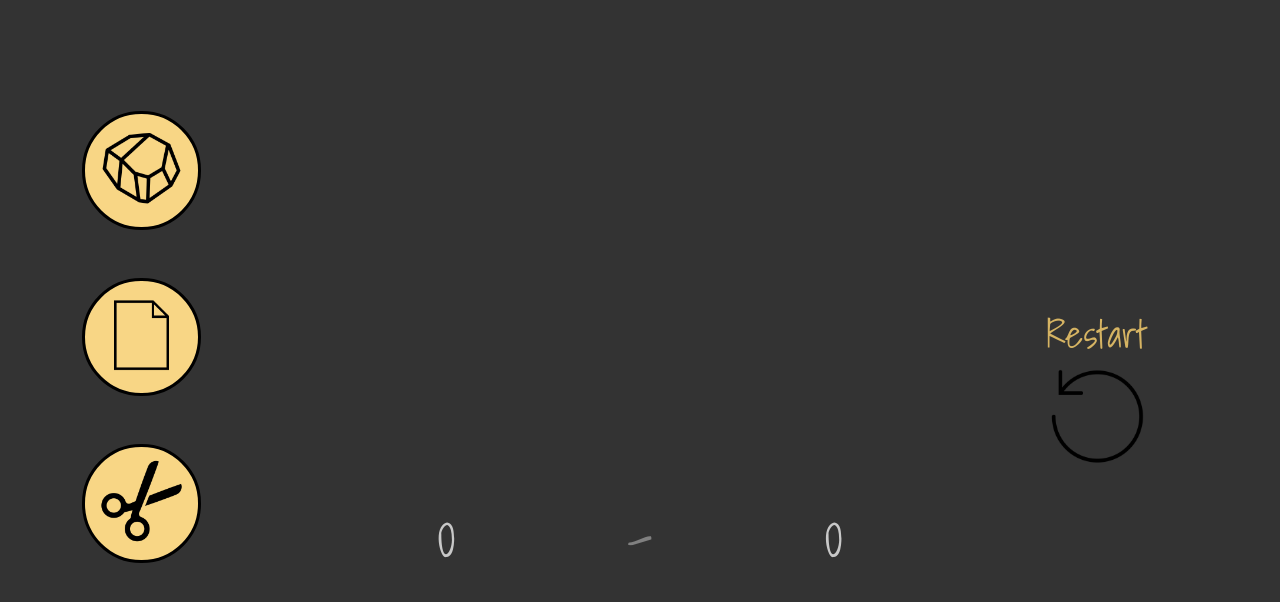
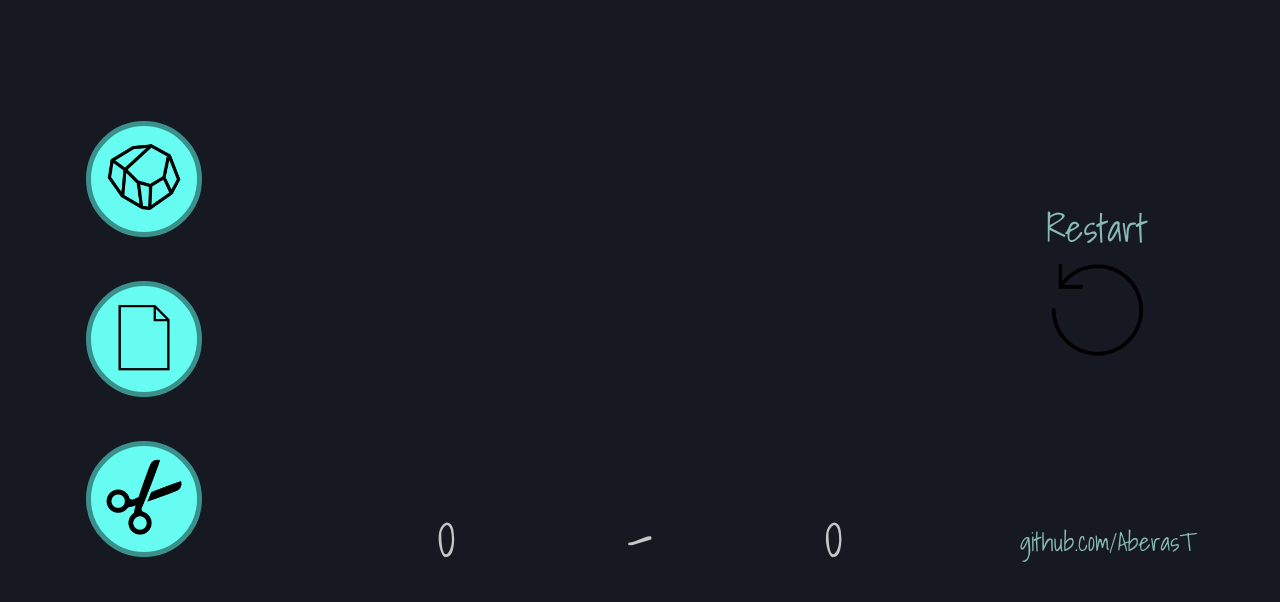
Before and after one commit to AberasT/rockpaperscissors, a plain HTML site: page index.html in a window 1280 px wide. Drawn offline with Linux system fonts and the light colour scheme.

Commit message:
visual improvements. github link added

```diff
--- a/index.html
+++ b/index.html
@@ -11,15 +11,15 @@
 <body>
     <div id='general-container'>
         <div id='elements'>
-            <button id='rock'> <img id='rockImg' src="images/noun_stone_1373886.png" > </button>
-            <button id='paper'><img id='paperImg' src="images/noun_Paper_66237.png" ></button>
-            <button id='scissors'><img id='scissorsImg' src="images/noun_Scissors_3911744.png" ></button>
+            <button class="play-button" id='rock'> <img class="play-img" id='rockImg' src="images/noun_stone_1373886.png" > </button>
+            <button class="play-button" id='paper'><img class="play-img" id='paperImg' src="images/noun_Paper_66237.png" ></button>
+            <button class="play-button" id='scissors'><img class="play-img" id='scissorsImg' src="images/noun_Scissors_3911744.png" ></button>
         </div>
         <div id='textCont'>
-            <p id='player'></p>
+            <p class="selection-text" id='player'></p>
             <p id='you'></p>
-            <p id='vs'></p>
-            <p id='computer'></p>
+            <p class="selection-text" id='vs'></p>
+            <p class="selection-text" id='computer'></p>
             <p id='pc'></p>
             <p id='result'></p>
             <p id='pCounter'></p>
@@ -27,6 +27,7 @@
             <p id='cCounter'></p>
         </div>
         <button id='restart'><p id="restart-text">Restart</p><img id='restartImg' src="images/noun_restart_2816672.png" ></button>
+        <a href="https://github.com/AberasT" target="_blank">github.com/AberasT</a>
     </div>
     <script src="./scripts/script.js"></script>
 </body>
--- a/scripts/script.js
+++ b/scripts/script.js
@@ -4,7 +4,6 @@ let pCounter = document.getElementById('pCounter');
 pCounter.textContent = pPoints;
 let cCounter = document.getElementById('cCounter');
 cCounter.textContent = cPoints;
-
 
 
 const play = document.getElementById('play');
--- a/styles/style.css
+++ b/styles/style.css
@@ -1,9 +1,9 @@
 body {
-    background-color: rgb(51, 51, 51);
+    background-color: #171922; /*rgb(228, 228, 228)*/
 }
 
 p {
-    color: rgb(223, 223, 223);
+    color: #e27d60;/*rgb(223, 223, 223)*/
     font-size: 5vw;
     font-family: 'Shadows Into Light', cursive;
 }
@@ -28,14 +28,14 @@ p {
     justify-items: center;
     align-content: start;
 }
+
 #player {
     grid-column: 1;
-    margin: 0;
     grid-row: 1;
 }
 
 #you {
-    color: grey;
+    color: #5bb1ab;
     grid-row: 2;
     margin: 0;
     margin-bottom: 2vh;
@@ -47,7 +47,7 @@ p {
     margin: 0;
     padding-top: 2vw;
     grid-column: 2;
-    color: grey;
+    color: #c5c6c7;
 }
 
 #pCounter {
@@ -55,18 +55,24 @@ p {
     margin: 0;
     padding-top: 2vw;
     grid-column: 1;
-    color: rgb(200, 200, 200);
+    color: #c5c6c7;
 }
 #cCounter {
     grid-row: 4;
     padding-top: 2vw;
     margin: 0;
     grid-column: 3;
-    color: rgb(200, 200, 200);
+    color: #c5c6c7;
+}
+
+.selection-text {
+    color: #d1e7e6;
+    text-shadow: 1px 3px 2px #40a39e;
+    margin: 0;
 }
 
 #pc {
-    color: grey;
+    color: #5bb1ab;
     grid-row: 2;
     margin: 0;
     margin-bottom: 2vh;
@@ -75,18 +81,16 @@ p {
 
 #vs {
     grid-row: 1;
-    margin: 0;
     grid-column: 2;
 }
 
 #computer {
     grid-column: 3;
-    margin: 0;
     grid-row: 1;
 }
 
 #result {
-    color: rgba(251, 181, 18, 0.801);
+    color: #c5c6c7;
     grid-row: 3;
     margin: 0;
     grid-column: 1/4;
@@ -96,7 +100,7 @@ p {
     width: 10vw;
     height: 10vw;
     grid-column: 4/5;
-    grid-row: 1/4;
+    grid-row: 1/3;
     background: transparent;
     border: transparent;
 }
@@ -104,7 +108,7 @@ p {
 #restart-text {
     font-size: 3vw;
     margin-bottom: 0;
-    color: rgba(255, 212, 111, 0.801);
+    color: #88bbb8;
 }
 
 #restartImg {
@@ -112,10 +116,28 @@ p {
 }
 
 #restartImg:hover{
+    cursor: pointer;
     animation-name: rotation;
     animation-duration: 300ms;
     animation-fill-mode: forwards;
 }
+
+a {
+    color: #88bbb8;
+    text-align: initial;
+    grid-column: 4/5;
+    grid-row: 3/4;
+    text-decoration: none;
+    font-family: 'Shadows Into Light', cursive;
+    font-size: 2vw;
+    margin-left: -1vw;
+}
+
+a:hover {
+    transform: scale(1.1);
+    text-shadow: 0 0 2px lightblue;
+}
+
 @keyframes rotation {
     100% {
         transform: rotate(-360deg);
@@ -132,82 +154,32 @@ p {
     row-gap: 5vw;
 }
 
-#rock {
-    width: 8vw;
-    height: 8vw;
-    grid-row: 1;
-    background: transparent;
-    border: transparent;
+.play-img {
+    width: 7.5vw;
+    height: 7.5vw;
+    border-style: solid;
+    border-width: 5px;
+    border-color: #3a918b;
+    padding-top: 10px;
+    padding-right: 5px;
+    padding-left: 5px;
+    border-radius: 50%;
+    background-color: #66fcf1;
 }
-#paper {
-    width: 8vw;
-    height: 8vw;
-    grid-row: 2;
-    background: transparent;
-    border: transparent;
-}
-#scissors {
-    width: 8vw;
-    height: 8vw;
-    grid-row: 3;
+
+.play-button {
+    width: 7.5vw;
+    height: 7.5vw;
     background: transparent;
     border: transparent;
 }
 
-#rockImg {
-    width: 8vw;
-    height: 8vw;
-    border-style: solid;
-    padding-top: 10px;
-    padding-right: 5px;
-    padding-left: 5px;
-    border-radius: 50%;
-    background-color: rgb(248, 214, 133);
-}
-
-#rockImg:hover {
-    box-shadow: 0px 0px 20px rgb(255, 232, 177);
-    color: white;
+.play-img:hover {
+    box-shadow: 0px 0px 10px rgb(175, 231, 238);
     animation-name: scale;
     animation-duration: 250ms;
     animation-fill-mode: forwards;
-}
-
-
-#paperImg {
-    width: 8vw;
-    height: 8vw;
-    padding-top: 10px;
-    padding-right: 5px;
-    padding-left: 5px;
-    border-style: solid;
-    border-radius: 50%;
-    background-color: rgb(248, 214, 133);
-}
-#paperImg:hover {
-    box-shadow: 0px 0px 20px rgb(255, 232, 177);
-    color: white;
-    animation-name: scale;
-    animation-duration: 250ms;
-    animation-fill-mode: forwards;
-}
-
-#scissorsImg {
-    width: 8vw;
-    height: 8vw;
-    padding-top: 10px;
-    padding-right: 5px;
-    padding-left: 5px;
-    border-style: solid;
-    border-radius: 50%;
-    background-color: rgb(248, 214, 133);
-}
-#scissorsImg:hover {
-    box-shadow: 0px 0px 20px rgb(255, 232, 177);
-    color: white;
-    animation-name: scale;
-    animation-duration: 250ms;
-    animation-fill-mode: forwards;
+    cursor: pointer;
 }
 
 @keyframes scale {
@@ -228,9 +200,10 @@ p {
         display: grid;
         grid-template-areas: "textCont-area"
                              "elements-area"
-                             "restart-area";
+                             "restart-area"
+                             "github-area";
         grid-template-columns: 100%;
-        grid-template-rows: repeat(3, 1fr);
+        grid-template-rows: 1fr 1fr 1fr auto;
         justify-self: center;
         align-self: center;
     }
@@ -242,6 +215,7 @@ p {
         grid-template-columns: repeat(3,1fr);
         grid-template-rows: repeat(4,1fr);
         justify-items: center;
+        justify-content: center;
         align-content: center;
     }
     #elements {
@@ -251,6 +225,7 @@ p {
         flex-direction: row;
         justify-content: space-around;
     }
+
     #scissors {
         grid-area: scissors-area;
         margin: 0;
@@ -278,9 +253,11 @@ p {
     }
     #restart {
         width: 10vw;
+        grid-area: restart-area;
         margin: auto;
+        margin-top: 2vh;
+        margin-bottom: 2vh;
         height: 10vw;
-        grid-area: restart-area;
         background: transparent;
         border: transparent;
     }
@@ -290,4 +267,11 @@ p {
     #restart-text {
         font-size: 3.5vw;
     }
+    a {
+        margin: auto;
+        margin-top: 10vw;
+        padding-left: 2vw;
+        grid-area: github-area;
+        font-size: 2.8vw;
+    }
 }
```
